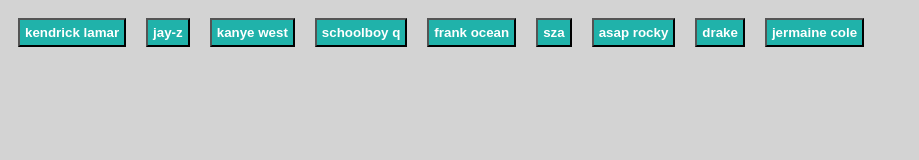
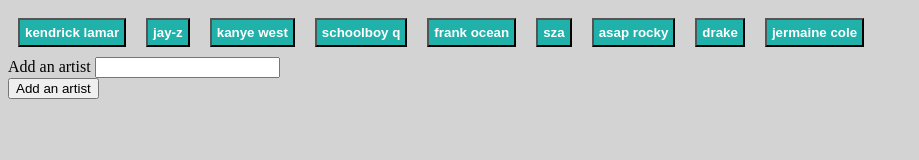
Before and after one commit to Heatlife305/GifTastic, a plain HTML site: page index.html in a window 1280 px wide. Shown: the whole page, without its empty margins (0-919 px from the left). Drawn offline with nearby package versions, Linux system fonts and the light colour scheme.

Commit message:
added form

```diff
--- a/assets/javascript/app.js
+++ b/assets/javascript/app.js
@@ -48,6 +48,8 @@
             pOne = $("<p>").text("Rating: " + rating);
 
             //
+            var imgURL = response.data[0].images.original_still
+            console.log(imgURL)
 
 
             // Displays the rating
--- a/index.html
+++ b/index.html
@@ -13,10 +13,18 @@
             <div id="buttons-view"></div>
 
             <!--Form will go here-->
+            <form id="gif-form">
+                <label for="gif-input">Add an artist</label>
+                <input type="text" id="gif-input">
+                <br>
+            <!--Button will add new artists to the page-->
+                <input id="add-gif" type="submit" value="Add an artist">
+            </form>
 
             <!--GIFS will be dumped here-->
             <div id="gif-view"></div>
         </div>
+
     <script src="https://cdnjs.cloudflare.com/ajax/libs/jquery/3.2.1/jquery.min.js"></script>
     <script src="assets/javascript/app.js"></script>
     </body>
```
